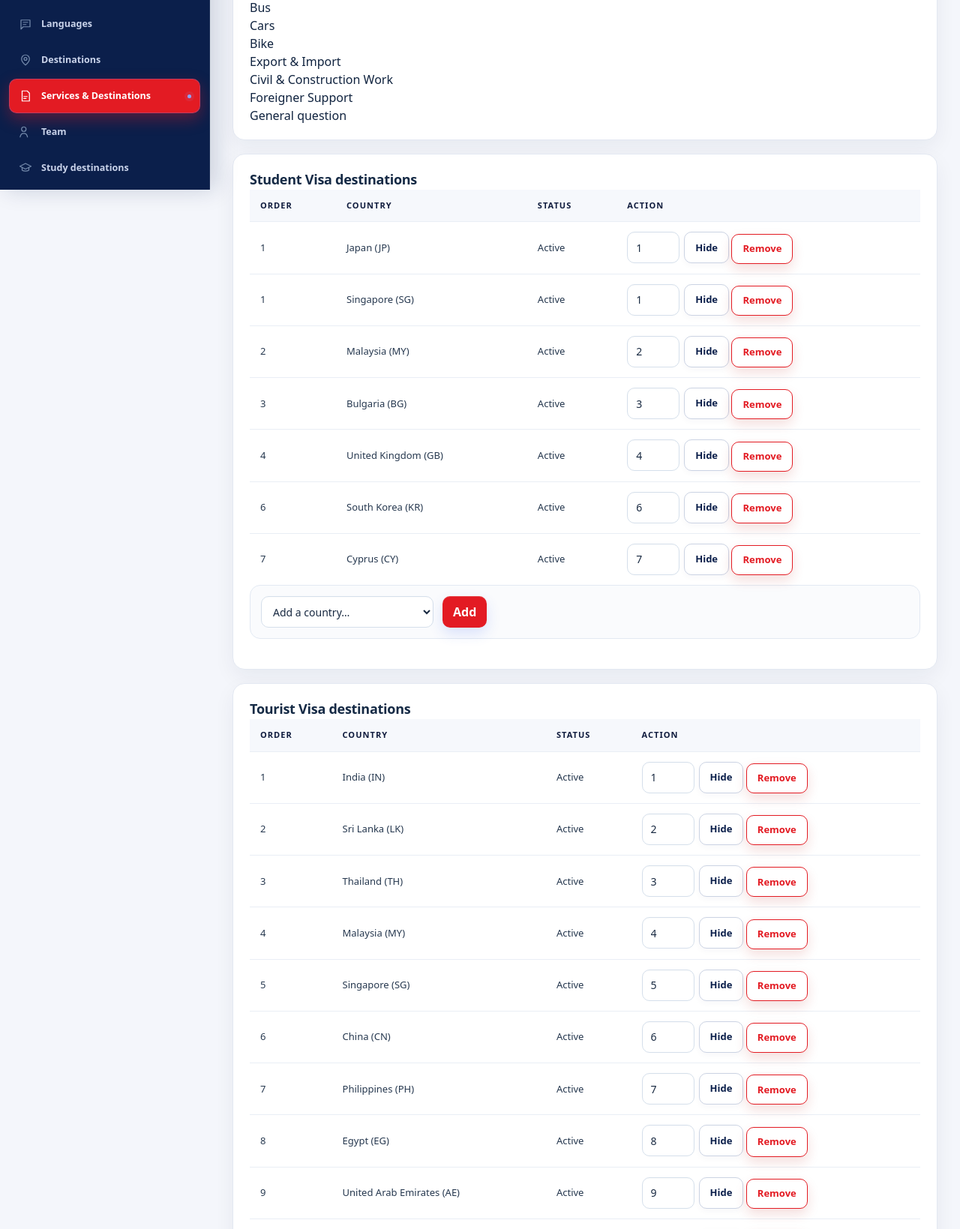
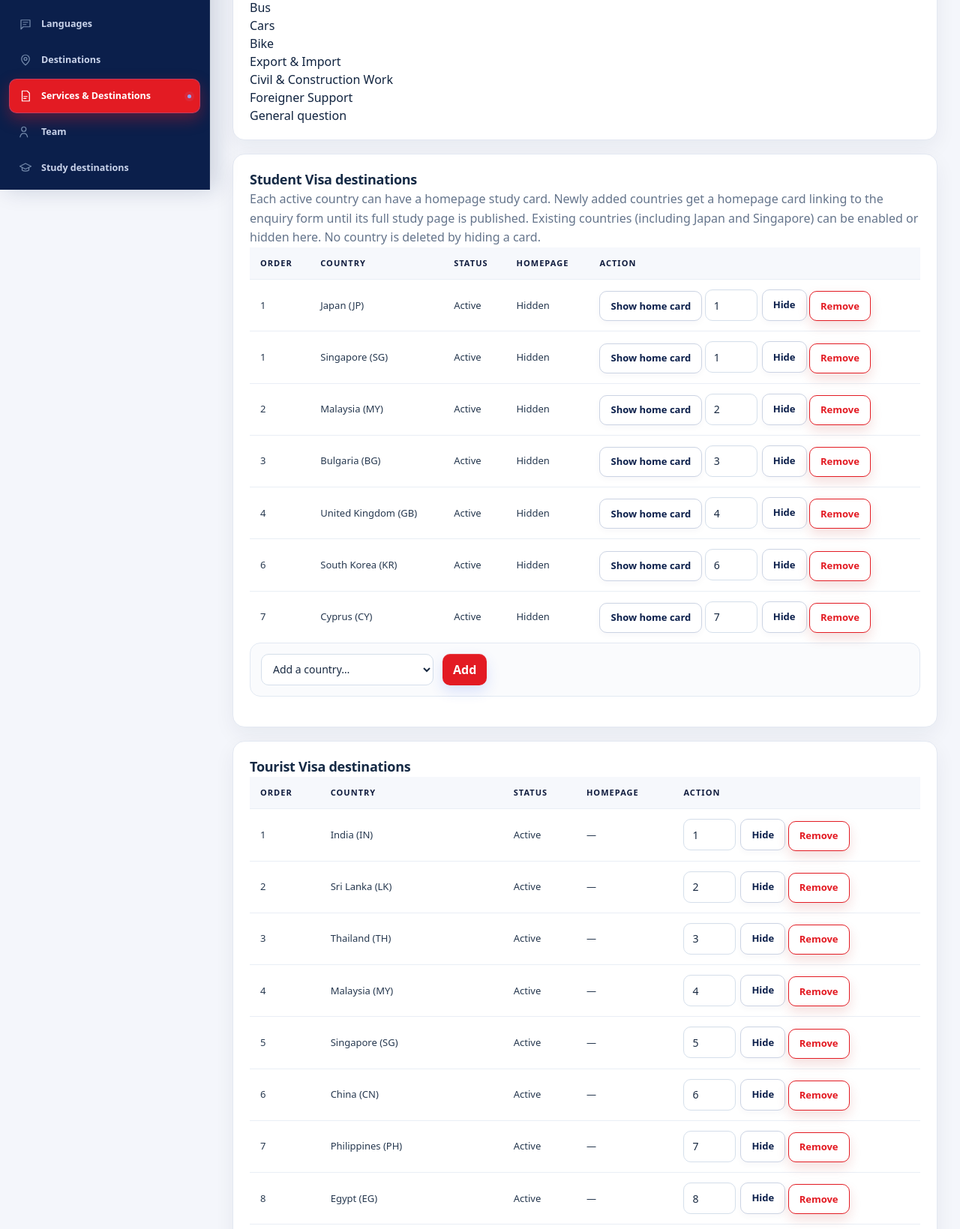
Before and after one commit to arnobai70-del/Engle-Global-Hub-, a Laravel app: page /admin/service-destinations in a window 1280 px wide. Shown: the part 547-2186 px from the top of the page at 75% size. Run offline with Laravel 12, Linux system fonts and the light colour scheme; the visitor is signed in with stand-in values (Sample User, id 1); data comes from the database, SQL or seed files in the repository; data that the repository does not hold is empty; style sheets or scripts are compiled from the project's sources; some libraries are stand-ins or nearby versions.

Commit message:
Expose study homepage country-card toggle in existing admin panel

```diff
--- a/resources/views/admin/service-destinations/index.blade.php
+++ b/resources/views/admin/service-destinations/index.blade.php
@@ -15,13 +15,22 @@
 @if($service->hasDestinations())
 <div class="egh-card admin-table-card">
 <h2>{{ $service->label() }} destinations</h2>
-<table class="stu-table"><thead><tr><th>Order</th><th>Country</th><th>Status</th><th>Action</th></tr></thead><tbody>
+@if($service === \App\Enums\BusinessService::StudentVisa)<p>Each active country can have a homepage study card. Newly added countries get a homepage card linking to the enquiry form until its full study page is published. Existing countries (including Japan and Singapore) can be enabled or hidden here. No country is deleted by hiding a card.</p>@endif
+<table class="stu-table"><thead><tr><th>Order</th><th>Country</th><th>Status</th><th>Homepage</th><th>Action</th></tr></thead><tbody>
 @forelse($destinations->get($service->value, collect()) as $destination)<tr>
 <td>{{ $destination->sort_order }}</td><td>{{ $destination->country->name }} ({{ $destination->country->iso2 }})</td><td>{{ $destination->is_active ? 'Active' : 'Hidden' }}</td>
+<td>@if($service === \App\Enums\BusinessService::StudentVisa){{ $destination->show_on_homepage && $destination->is_active ? 'Shown' : 'Hidden' }}@else—@endif</td>
 <td>@can('master-data.manage')
+@if($service === \App\Enums\BusinessService::StudentVisa)
+<form method="POST" action="{{ route('admin.service-destinations.homepage', $destination) }}" style="display:inline-flex;gap:6px">
+@csrf @method('PATCH')
+<input type="hidden" name="show_on_homepage" value="{{ $destination->show_on_homepage ? 0 : 1 }}">
+<button class="egh-button secondary" type="submit" @disabled(!$destination->is_active)>{{ $destination->show_on_homepage ? 'Hide home card' : 'Show home card' }}</button>
+</form>
+@endif
 <form method="POST" action="{{ route('admin.service-destinations.update', $destination) }}" style="display:inline-flex;gap:6px">@csrf @method('PATCH')<input type="number" name="sort_order" value="{{ $destination->sort_order }}" min="0" style="width:70px" aria-label="Order"><input type="hidden" name="is_active" value="{{ $destination->is_active ? 0 : 1 }}"><button class="egh-button secondary">{{ $destination->is_active ? 'Hide' : 'Activate' }}</button></form>
 <form method="POST" action="{{ route('admin.service-destinations.destroy', $destination) }}" style="display:inline" onsubmit="return confirm('Remove this destination?')">@csrf @method('DELETE')<button class="egh-button danger">Remove</button></form>
-@endcan</td></tr>@empty<tr><td colspan="4">No destinations yet.</td></tr>@endforelse
+@endcan</td></tr>@empty<tr><td colspan="5">No destinations yet.</td></tr>@endforelse
 </tbody></table>
 @can('master-data.manage')
 <form method="POST" action="{{ route('admin.service-destinations.store') }}" class="stu-filter">@csrf<input type="hidden" name="service" value="{{ $service->value }}">
```
